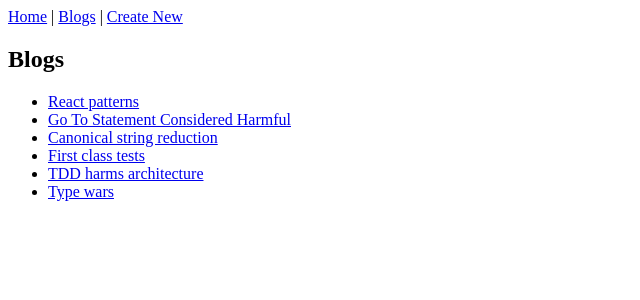
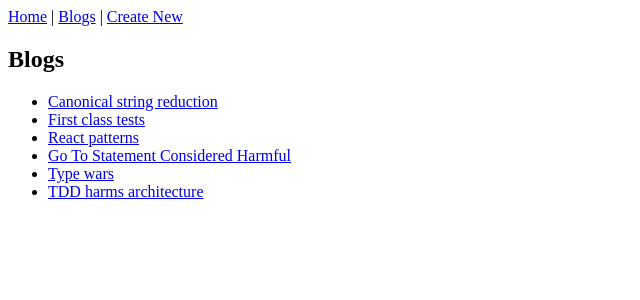
Before and after one commit to aungkokodev/fullstackopen-nextjs, a Next.js app: page /blogs in a window 1280 px wide. Shown: the top 300 px of the page, without its empty margins (0-640 px from the left). Built offline with nearby package versions, Linux system fonts and the light colour scheme.

Commit message:
Exercise 5

```diff
--- a/app/blogs/page.tsx
+++ b/app/blogs/page.tsx
@@ -3,12 +3,13 @@ import { getBlogs } from '../services/blogs';
 
 const Blog = () => {
   const blogs = getBlogs();
+  const blogsByLikes = blogs.toSorted((a, b) => b.likes - a.likes);
 
   return (
     <div>
       <h2>Blogs</h2>
       <ul>
-        {blogs.map((blog) => (
+        {blogsByLikes.map((blog) => (
           <li key={blog.id}>
             <Link href={`/blogs/${blog.id}`}>{blog.title}</Link>
           </li>
```
